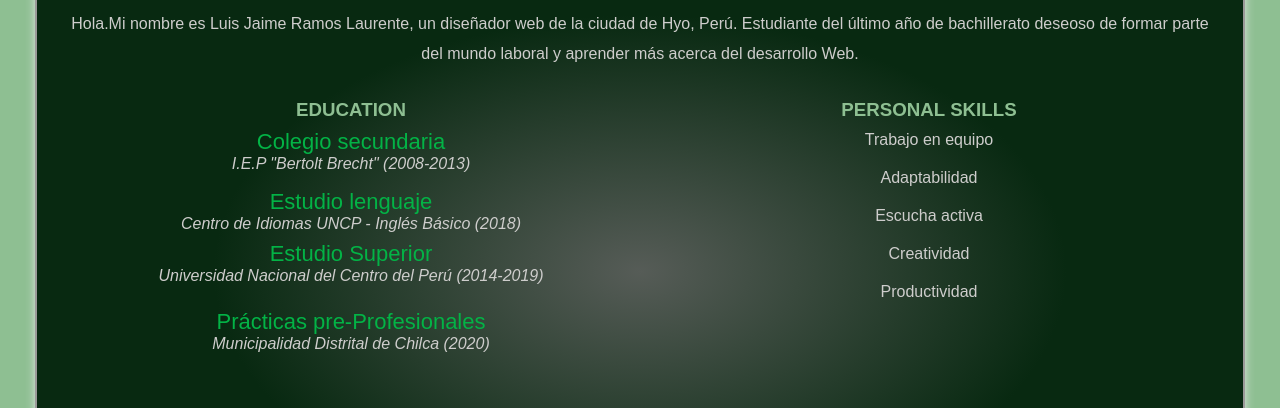
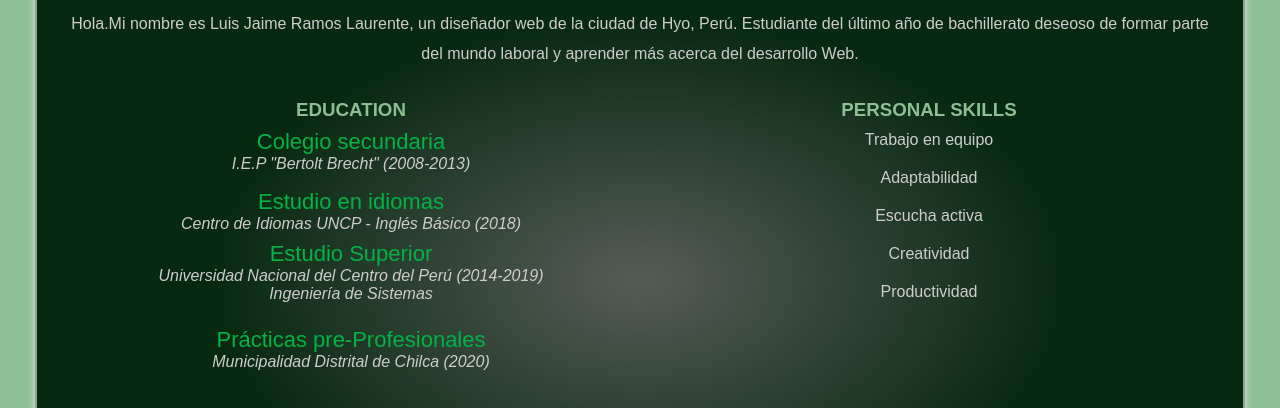
Before and after one commit to Mitox13/Mitox13.github.io, a plain HTML site: page index.html in a window 1280 px wide. Shown: the part 691-1099 px from the top of the page. Drawn offline with nearby package versions, Linux system fonts and the light colour scheme.

Commit message:
Sin aos scroll home

```diff
--- a/index.html
+++ b/index.html
@@ -45,7 +45,7 @@
     </section>
     <div class="wrapper">
 
-        <section class="wrapper__aboutMe" id="about" data-aos="fade-right" data-aos-offset="300" data-aos-easing="ease-in-sine">
+        <section class="wrapper__aboutMe" id="about">
             <h2 class="aboutMe__title">
                 About me
             </h2>
@@ -63,11 +63,13 @@
                         <div class="education__text">I.E.P "Bertolt Brecht" (2008-2013)</div>
                     </div>
                     <div class="education">
-                        <div class="education__title">Estudio lenguaje</div>
+                        <div class="education__title">Estudio en idiomas</div>
                         <div class="education__text">Centro de Idiomas UNCP - Inglés Básico (2018)</div>
                         <div class="education">
                             <div class="education__title">Estudio Superior</div>
+
                             <div class="education__text">Universidad Nacional del Centro del Perú (2014-2019)</div>
+                            <div class="education__text">Ingeniería de Sistemas</div>
                         </div>
                     </div>
                     <div class="education">
```
